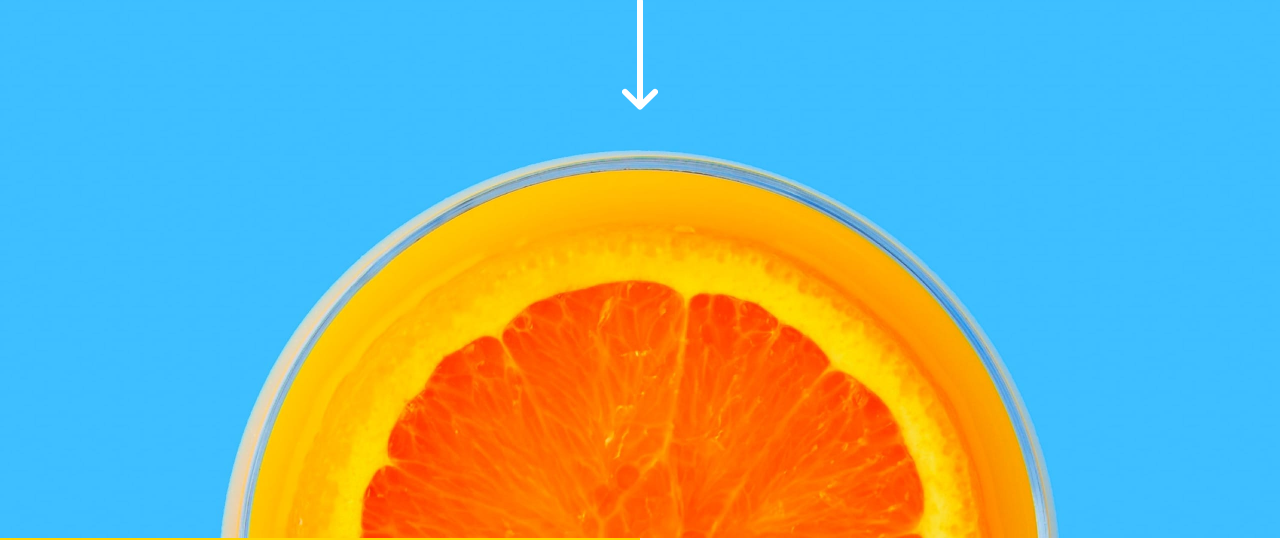
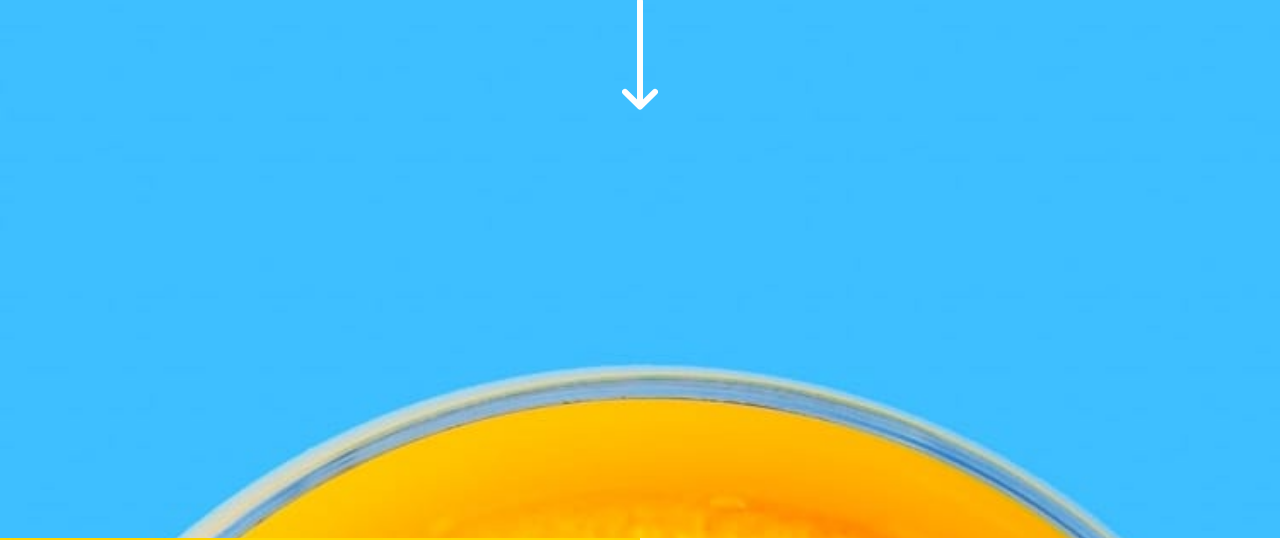
Before and after one commit to CatherineKiiru/agency-landing-page, a website: page index.html in a window 1280 px wide. Shown: the part 262-802 px from the top of the page. Drawn offline with Linux system fonts and the light colour scheme.

Commit message:
image relocation

```diff
--- a/index.html
+++ b/index.html
@@ -23,7 +23,7 @@
 <body>
     <!--Nav and Hero Section--->
     <section class="flex h-screen w-full">
-        <div class="flex-1 bg-headerMobile md:bg-headerDesktop bg-cover bg-center bg-no-repeat text-white px-4">
+        <div style="background-image: url('../images/mobile-header.jpg');" class="flex-1 bg-headerMobile md:bg-headerDesktop bg-cover bg-center bg-no-repeat text-white px-4">
             <!--Primary nav--->
             <nav class="mx-auto max-w-7xl flex justify-between pt-8 ">
                 <h1 class="font-barlow text-5xl font-black">sunnyside</h1>
```
